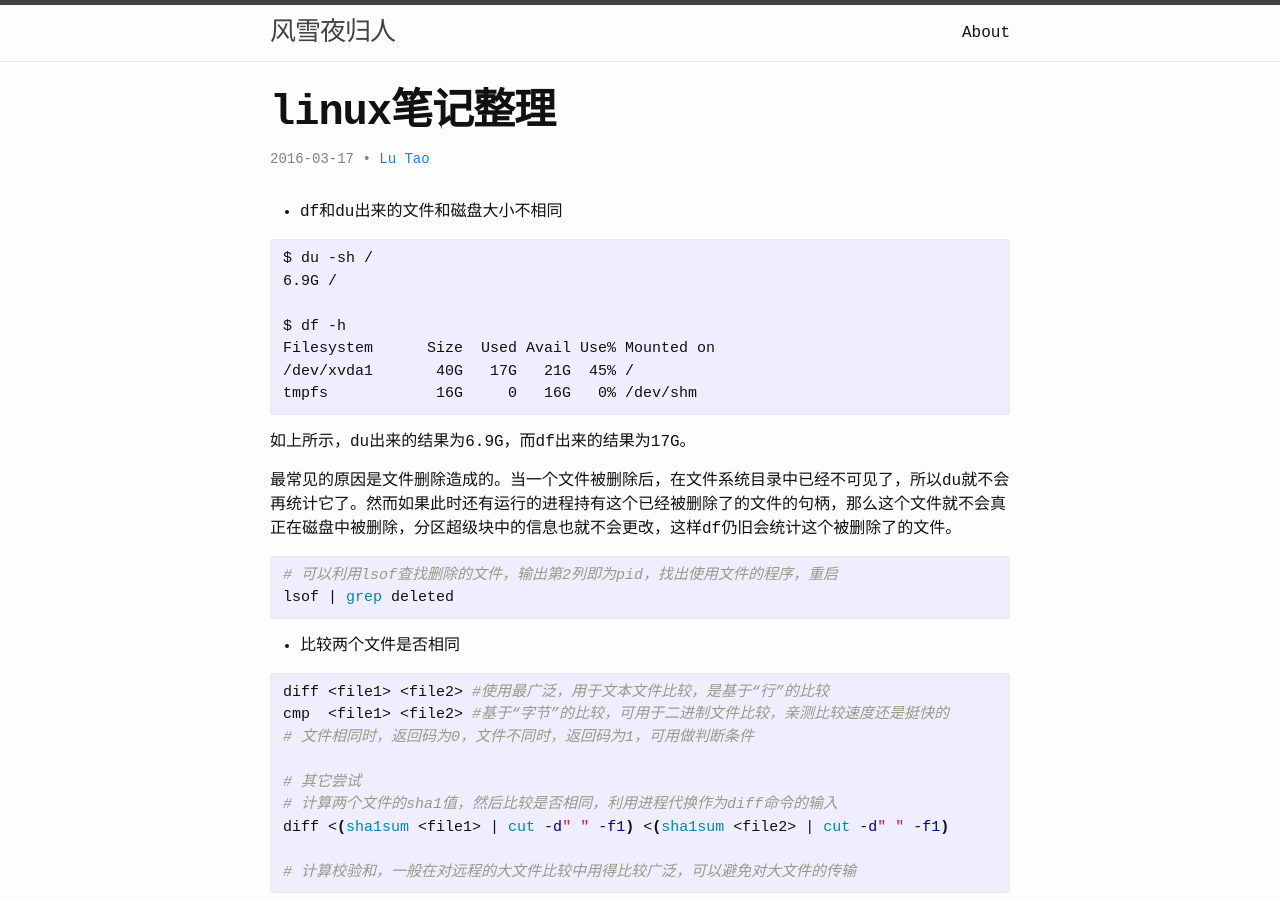
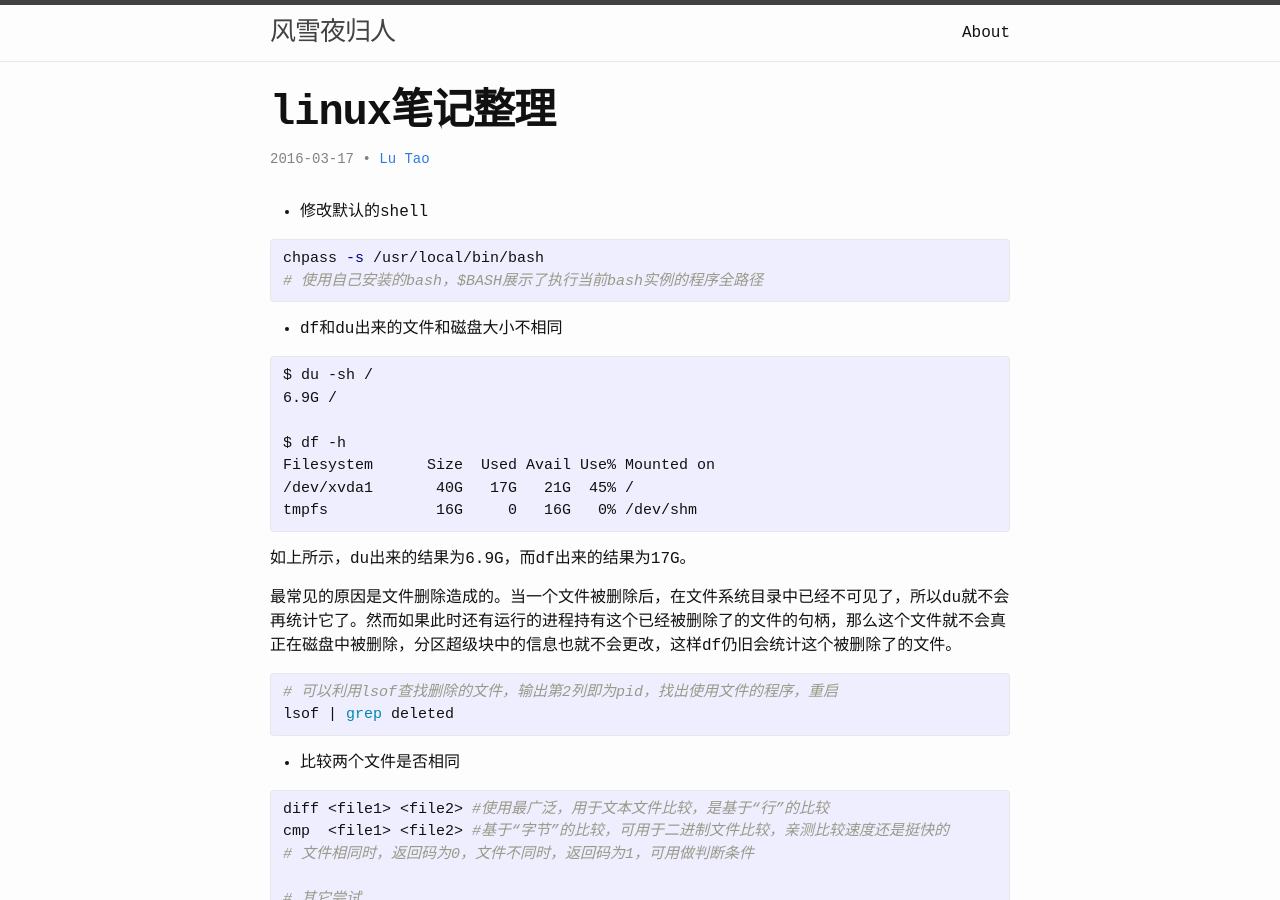
Before and after one commit to lutaoact/lutaoact.github.io, a Jekyll site: the page built from _posts/2016-03-17-linux-skill.markdown, in a window 1280 px wide and 900 px high. Built offline with Jekyll 4.4.1, drawn with Linux system fonts in a browser that asks for light colours.

Commit message:
linux: chpass

```diff
--- a/_posts/2016-03-17-linux-skill.markdown
+++ b/_posts/2016-03-17-linux-skill.markdown
@@ -4,6 +4,12 @@ title:  "linux笔记整理"
 date:   2016-03-17 09:58:27 +0800
 categories: linux bash
 ---
+
+* 修改默认的shell
+{% highlight sh %}
+chpass -s /usr/local/bin/bash
+# 使用自己安装的bash，$BASH展示了执行当前bash实例的程序全路径
+{% endhighlight %}
 
 * df和du出来的文件和磁盘大小不相同
 {% highlight text %}
```
